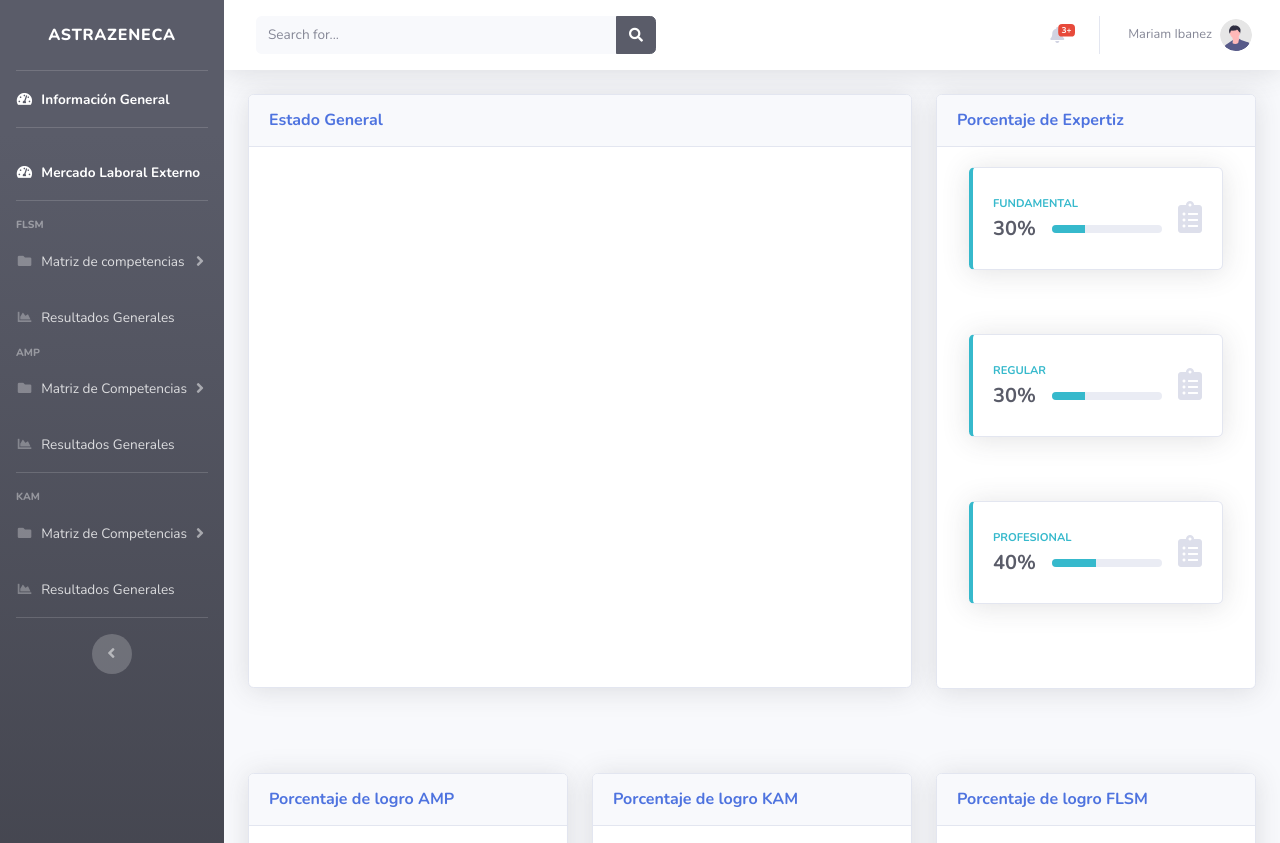
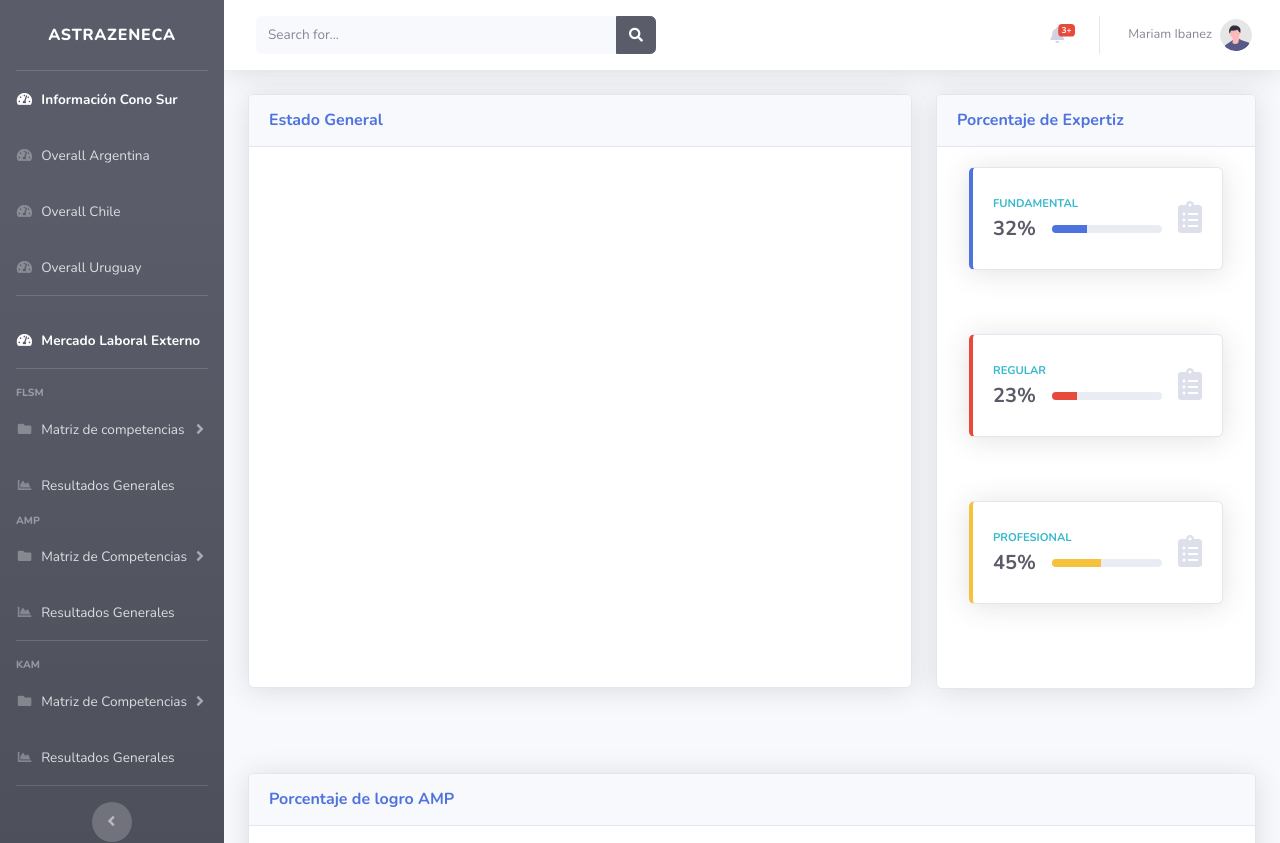
Before and after one commit to Nicolasvegam/astrazeneca, a Django app: page /app1/index2/ in a window 1280 px wide. Shown: the top 843 px of the page. Run offline with Django 3.2, Linux system fonts and the light colour scheme; parts of the project's set-up code (start-up, migrations or seed data) failed here and were passed over; some libraries are stand-ins or nearby versions.

Commit message:
VistasGenerales

```diff
--- a/app1/templates/app1/Informacion_General.html
+++ b/app1/templates/app1/Informacion_General.html
@@ -58,8 +58,8 @@
                             <h6 class="m-0 font-weight-bold text-primary"> Estado General </h6>
                           </div>
                           <div class ="card-body">
-                            <input type="text/javascript" id="data" style="display: none" value="{{ Data|escapejs }}">
-                            <div id="barchart_material" style="width: 900px; height: 500px;"></div>
+                            <input type="text/javascript" id="data_g2" style="display: none" value="{{ data_g2|escapejs }}">
+                            <div id="bar_principal" style="width: 900px; height: 500px;"></div>
                           </div>
                         </div>
                       </div>
@@ -70,7 +70,7 @@
                           </div>
                           <div class ="card-body">
                             <div class="col-xl-12 col-md-6" style="margin-bottom:4em;">
-                              <div class="card border-left-info shadow h-100 py-2">
+                              <div class="card border-left-primary shadow h-100 py-2">
                                   <div class="card-body">
                                       <div class="row no-gutters align-items-center">
                                           <div class="col mr-2">
@@ -78,11 +78,11 @@
                                               </div>
                                               <div class="row no-gutters align-items-center">
                                                   <div class="col-auto">
-                                                      <div class="h5 mb-0 mr-3 font-weight-bold text-gray-800">30%</div>
+                                                      <div class="h5 mb-0 mr-3 font-weight-bold text-gray-800">{{Fundamental}}%</div>
                                                   </div>
                                                   <div class="col">
                                                       <div class="progress progress-sm mr-2">
-                                                          <div class="progress-bar bg-info" role="progressbar" style="width: 30%" aria-valuenow="30" aria-valuemin="0" aria-valuemax="100"></div>
+                                                          <div class="progress-bar bg-primary" role="progressbar" style="width: {{Fundamental}}%" aria-valuenow="{{Fundamental}}" aria-valuemin="0" aria-valuemax="100"></div>
                                                       </div>
                                                   </div>
                                               </div>
@@ -95,7 +95,7 @@
                               </div>
                           </div>
                             <div class="col-xl-12 col-md-6" style="margin-bottom:4em;">
-                              <div class="card border-left-info shadow h-100 py-2">
+                              <div class="card border-left-danger shadow h-100 py-2">
                                   <div class="card-body">
                                       <div class="row no-gutters align-items-center">
                                           <div class="col mr-2">
@@ -103,11 +103,11 @@
                                               </div>
                                               <div class="row no-gutters align-items-center">
                                                   <div class="col-auto">
-                                                      <div class="h5 mb-0 mr-3 font-weight-bold text-gray-800">30%</div>
+                                                      <div class="h5 mb-0 mr-3 font-weight-bold text-gray-800">{{Regular}}%</div>
                                                   </div>
                                                   <div class="col">
                                                       <div class="progress progress-sm mr-2">
-                                                          <div class="progress-bar bg-info" role="progressbar" style="width: 30%" aria-valuenow="30" aria-valuemin="0" aria-valuemax="100"></div>
+                                                          <div class="progress-bar bg-danger" role="progressbar" style="width: {{Regular}}%" aria-valuenow={{Regular}} aria-valuemin="0" aria-valuemax="100"></div>
                                                       </div>
                                                   </div>
                                               </div>
@@ -120,7 +120,7 @@
                               </div>
                           </div>
                             <div class="col-xl-12 col-md-6" style="margin-bottom:4em;">
-                              <div class="card border-left-info shadow h-100 py-2">
+                              <div class="card border-left-warning shadow h-100 py-2">
                                   <div class="card-body">
                                       <div class="row no-gutters align-items-center">
                                           <div class="col mr-2">
@@ -128,11 +128,11 @@
                                               </div>
                                               <div class="row no-gutters align-items-center">
                                                   <div class="col-auto">
-                                                      <div class="h5 mb-0 mr-3 font-weight-bold text-gray-800">40%</div>
+                                                      <div class="h5 mb-0 mr-3 font-weight-bold text-gray-800">{{Profesional}}%</div>
                                                   </div>
                                                   <div class="col">
                                                       <div class="progress progress-sm mr-2">
-                                                          <div class="progress-bar bg-info" role="progressbar" style="width: 40%" aria-valuenow="40" aria-valuemin="0" aria-valuemax="100"></div>
+                                                          <div class="progress-bar bg-warning" role="progressbar" style="width: {{Profesional}}%" aria-valuenow="{{Profesional}}" aria-valuemin="0" aria-valuemax="100"></div>
                                                       </div>
                                                   </div>
                                               </div>
@@ -149,7 +149,7 @@
                       </div>
                     </div>
                     <div class="row">
-                      <div class="col-lg-4 " >
+                      <div class="col-lg-12 " >
 
                           <!-- Project Card Example -->
                           <div class="card shadow mb-4">
@@ -157,19 +157,13 @@
                                   <h6 class="m-0 font-weight-bold text-primary"> Porcentaje de logro AMP </h6>
                               </div>
                               <div class="card-body" style="padding-bottom: 80px;">
-                                {% for nombre in AMP %}
-                                    <h4 class="small font-weight-bold"> {{nombre.nombre}} <span
-                                            class="float-right">20%</span></h4>
-                                    <div class="progress mb-4">
-                                        <div class="progress-bar bg-blue" role="progressbar" style="width: 20%"
-                                            aria-valuenow="20" aria-valuemin="0" aria-valuemax="100"></div>
-                                    </div>
-                                  {% endfor %}
+                                <input type="text/javascript" id="st" style="display: none" value="{{AMP_3|escapejs }}">
+                                <div id="chart"></div> <!-- stacked_bar -->
                               </div>
                           </div>
                       </div>
                         <!-- Pie Chart -->
-                        <div class="col-lg-4 " >
+                        <div class="col-lg-12 " >
 
                             <!-- Project Card Example -->
                             <div class="card shadow mb-4">
@@ -177,19 +171,13 @@
                                     <h6 class="m-0 font-weight-bold text-primary"> Porcentaje de logro KAM </h6>
                                 </div>
                                 <div class="card-body" style="padding-bottom: 80px;">
-                                  {% for nombre in KAM %}
-                                      <h4 class="small font-weight-bold"> {{nombre.nombre}} <span
-                                              class="float-right">20%</span></h4>
-                                      <div class="progress mb-4">
-                                          <div class="progress-bar bg-blue" role="progressbar" style="width: 20%"
-                                              aria-valuenow="20" aria-valuemin="0" aria-valuemax="100"></div>
-                                      </div>
-                                    {% endfor %}
+                                  <input type="text/javascript" id="st0" style="display: none" value="{{KAM_3|escapejs }}">
+                                  <div id="chart0"></div> <!-- stacked_bar -->
                                 </div>
                             </div>
                         </div>
 
-                        <div class="col-lg-4 " >
+                        <div class="col-lg-12 " >
 
                             <!-- Project Card Example -->
                             <div class="card shadow mb-4">
@@ -197,14 +185,8 @@
                                     <h6 class="m-0 font-weight-bold text-primary"> Porcentaje de logro FLSM </h6>
                                 </div>
                                 <div class="card-body" style="padding-bottom: 80px;">
-                                  {% for nombre in FLSM %}
-                                      <h4 class="small font-weight-bold"> {{nombre.nombre}} <span
-                                              class="float-right">20%</span></h4>
-                                      <div class="progress mb-4">
-                                          <div class="progress-bar bg-blue" role="progressbar" style="width: 20%"
-                                              aria-valuenow="20" aria-valuemin="0" aria-valuemax="100"></div>
-                                      </div>
-                                    {% endfor %}
+                                  <input type="text/javascript" id="st1" style="display: none" value="{{FLSM_3|escapejs }}">
+                                  <div id="chart1"></div> <!-- stacked_bar -->
                                 </div>
                             </div>
                         </div>
@@ -251,9 +233,12 @@
 
     <!-- Page level plugins -->
     <script src="{% static "app1/vendor/chart.js/Chart.min.js" %}"></script>
-    <script src="{% static "app1/js/demo/progress_bar.js" %}"></script>
     <script src="{% static "app1/js/demo/principal_bar.js" %}"></script>
+    <script src="{% static "app1/js/demo/stacked_bar.js" %}"></script>
+    <script src="{% static "app1/js/demo/stacked_bar0.js" %}"></script>
+    <script src="{% static "app1/js/demo/stacked_bar1.js" %}"></script>
 
+    <script src="https://d3js.org/d3.v5.js"></script>
     <!-- Page level custom scripts -->
 
 
--- a/app1/templates/app1/Navbar.html
+++ b/app1/templates/app1/Navbar.html
@@ -21,9 +21,23 @@
             <li class="nav-item active">
                 <a class="nav-link" href="{% url 'index2' %}">
                     <i class="fas fa-fw fa-tachometer-alt"></i>
-                    <span>Información General</span></a>
+                    <span>Información Cono Sur</span></a>
             </li>
-
+            <li class="nav-item">
+                <a class="nav-link" href="{% url 'argentina' %}">
+                    <i class="fas fa-fw fa-tachometer-alt"></i>
+                    <span>Overall Argentina</span></a>
+            </li>
+            <li class="nav-item">
+                <a class="nav-link" href="{% url 'chile' %}">
+                    <i class="fas fa-fw fa-tachometer-alt"></i>
+                    <span>Overall Chile</span></a>
+            </li>
+            <li class="nav-item">
+                <a class="nav-link" href="{% url 'uruguay' %}">
+                    <i class="fas fa-fw fa-tachometer-alt"></i>
+                    <span>Overall Uruguay</span></a>
+            </li>
             <!-- Divider -->
             <hr class="sidebar-divider">
             <!-- Nav Item - Dashboard -->
--- a/app1/urls.py
+++ b/app1/urls.py
@@ -6,6 +6,9 @@
     # ex: /polls/
     path('', views.index, name='index'),
     path('index2/', views.index2, name='index2'),
+    path('chile/', views.index2, name='chile'),
+    path('uruguay/', views.index2, name='uruguay'),
+    path('argentina/', views.index2, name='argentina'),
     path('Navbar/', views.Navbar, name='Navbar'),
     path('Matriz_Competencia_Principal/<cargo>/<capacidad>/', views.Matriz_Competencia_Principal, name='Matriz_Competencia_Principal'),
     path('Matriz_Competencia_Principal_Individual/<cargo>/<capacidad>/', views.Matriz_Competencia_Principal_Individual, name='Matriz_Competencia_Principal_Individual'),
--- a/app1/views.py
+++ b/app1/views.py
@@ -2,7 +2,7 @@
 from django.http import HttpResponse
 from .models import Job, Collection
 from static.app1.csv.data import Data
-from .fake_data import output
+from .fake_data import output, amp_ideal, kam_ideal, flsm_ideal
 from .mercado_externo import data_mercado
 import json
 #------------ PROCESO DE OUTPUT ----------------------------------------
@@ -47,9 +47,28 @@
     return render(request, 'app1/index.html', context)
 
 def index2(request):
-    #print(output)
-    #A partir de Data se deberia calcular el [] con Competencia principal/Score por cargo que se muestra en la vista
-    context = {'capacidades':Capacidades,'Data': Data, 'Otro': output, 'FLSM': Capacidades['FLSM'], 'KAM': Capacidades['KAM'], 'AMP': Capacidades['AMP']}
+
+    from .levels import graph_3, graph_2, graph
+
+    amp_graph_3 = graph_3(amp_ideal, 60)
+    kam_graph_3 = graph_3(kam_ideal, 120)
+    flsm_graph_3 = graph_3(flsm_ideal, 30)
+    amp_graph_3 = json.dumps(amp_graph_3,ensure_ascii=False)
+    kam_graph_3 = json.dumps(kam_graph_3,ensure_ascii=False)
+    flsm_graph_3 = json.dumps(flsm_graph_3,ensure_ascii=False)
+
+    data_g2 = graph_2(120,60,30)
+    resultado = graph(data_g2)
+
+
+
+    Fundamental = resultado[0]
+    Regular = resultado[1]
+    Profesional = resultado[2]
+
+    data_g2 = json.dumps(data_g2,ensure_ascii=False)
+    print(data_g2)
+    context = {'AMP_3': amp_graph_3, 'KAM_3': kam_graph_3, 'FLSM_3': flsm_graph_3, 'data_g2': data_g2, 'test': 12, 'Fundamental': Fundamental, 'Regular': Regular, 'Profesional': Profesional}
     return render(request, 'app1/Informacion_General.html',context)
 
 def MercadoExterno(request):
--- a/static/app1/js/demo/principal_bar.js
+++ b/static/app1/js/demo/principal_bar.js
@@ -1,24 +1,32 @@
 google.charts.load('current', {'packages':['bar']});
 google.charts.setOnLoadCallback(drawChart);
 
-function drawChart() {
-  var data = google.visualization.arrayToDataTable([
-    ['Cargo', 'Fundamental', 'Regular', 'Profesional'],
-    ['AMP', 15, 60, 20],
-    ['KAM', 11, 46, 25],
-    ['FLSM', 66, 11, 30]
-  ]);
+async function getData3(){
+  var appData = await document.getElementById("data_g2").value;
+  let str = JSON.parse('"' + appData + '"');   // decoded string here
+  let obj = JSON.parse(str);
+  var datos = obj
+  console.log(datos)
+  return datos
+}
+
+async function drawChart() {
+
+  var datos_finales = await  getData3()
+  var lista_final = [['Cargo', 'Fundamental', 'Regular', 'Profesional']]
+  datos_finales.forEach(capacidad_principal =>{lista_final.push(capacidad_principal)});
+  var data = google.visualization.arrayToDataTable(lista_final);
 
   var options = {
     chart: {
       title: 'Nivel General',
-      subtitle: ' Personal Cono Sur',
+      subtitle: ' Personal',
     },
     bars: 'horizontal' // Required for Material Bar Charts.
   };
 
 
-  var chart = new google.charts.Bar(document.getElementById('barchart_material'));
+  var chart = new google.charts.Bar(document.getElementById('bar_principal'));
 
   chart.draw(data, google.charts.Bar.convertOptions(options));
 }
--- a/static/app1/js/demo/progress_bar.js
+++ /dev/null
@@ -1,34 +0,0 @@
-// progressbar.js@1.0.0 version is used
-// Docs: http://progressbarjs.readthedocs.org/en/1.0.0/
-
-var bar = new ProgressBar.SemiCircle(container, {
-  strokeWidth: 6,
-  color: '#FFEA82',
-  trailColor: '#eee',
-  trailWidth: 1,
-  easing: 'easeInOut',
-  duration: 1400,
-  svgStyle: null,
-  text: {
-    value: '',
-    alignToBottom: false
-  },
-  from: {color: '#FFEA82'},
-  to: {color: '#ED6A5A'},
-  // Set default step function for all animate calls
-  step: (state, bar) => {
-    bar.path.setAttribute('stroke', state.color);
-    var value = Math.round(bar.value() * 100);
-    if (value === 0) {
-      bar.setText('');
-    } else {
-      bar.setText(value);
-    }
-
-    bar.text.style.color = state.color;
-  }
-});
-bar.text.style.fontFamily = '"Raleway", Helvetica, sans-serif';
-bar.text.style.fontSize = '2rem';
-
-bar.animate(1.0);  // Number from 0.0 to 1.0
--- /dev/null
+++ b/static/app1/js/demo/stacked_bar.js
@@ -0,0 +1,31 @@
+async function getData(){
+  var appData = await document.getElementById("st").value;
+  let str = JSON.parse('"' + appData + '"');   // decoded string here
+  let obj = JSON.parse(str);
+  var datos = obj
+  console.log(datos)
+
+  return datos
+}
+async function drawVisualization() {
+  // Create and populate the data table.
+
+  var datos_finales = await  getData()
+  var lista_final = [['Competencia', 'Fundamental', 'Regular', 'Experto']]
+
+
+  datos_finales.forEach(capacidad_principal =>{lista_final.push(capacidad_principal)});
+
+  var data = google.visualization.arrayToDataTable(lista_final);
+  // Create and draw the visualization.
+  new google.visualization.BarChart(document.getElementById('chart')).
+      draw(data,
+           {title:"Logro de Compentencias Principales",
+            width:'100%', height:400,
+            vAxis: {title: "Competencias"}, isStacked: 'percent',
+            hAxis: {title: "% de logro"}}
+      );
+}
+
+google.load("visualization", "1", {packages:["corechart"]});
+google.setOnLoadCallback(drawVisualization);
--- /dev/null
+++ b/static/app1/js/demo/stacked_bar0.js
@@ -0,0 +1,31 @@
+async function getData0(){
+  var appData = await document.getElementById("st0").value;
+  let str = JSON.parse('"' + appData + '"');   // decoded string here
+  let obj = JSON.parse(str);
+  var datos = obj
+  console.log(datos)
+
+  return datos
+}
+async function drawVisualization() {
+  // Create and populate the data table.
+
+  var datos_finales = await  getData0()
+  var lista_final = [['Competencia', 'Fundamental', 'Regular', 'Experto']]
+
+
+  datos_finales.forEach(capacidad_principal =>{lista_final.push(capacidad_principal)});
+
+  var data = google.visualization.arrayToDataTable(lista_final);
+  // Create and draw the visualization.
+  new google.visualization.BarChart(document.getElementById('chart0')).
+      draw(data,
+           {title:"Logro de Compentencias Principales",
+            width:'100%', height:400,
+            vAxis: {title: "Competencias"}, isStacked: 'percent',
+            hAxis: {title: "% de logro"}}
+      );
+}
+
+google.load("visualization", "1", {packages:["corechart"]});
+google.setOnLoadCallback(drawVisualization);
--- /dev/null
+++ b/static/app1/js/demo/stacked_bar1.js
@@ -0,0 +1,31 @@
+async function getData1(){
+  var appData = await document.getElementById("st1").value;
+  let str = JSON.parse('"' + appData + '"');   // decoded string here
+  let obj = JSON.parse(str);
+  var datos = obj
+  console.log(datos)
+
+  return datos
+}
+async function drawVisualization() {
+  // Create and populate the data table.
+
+  var datos_finales = await  getData1()
+  var lista_final = [['Competencia', 'Fundamental', 'Regular', 'Experto']]
+
+
+  datos_finales.forEach(capacidad_principal =>{lista_final.push(capacidad_principal)});
+
+  var data = google.visualization.arrayToDataTable(lista_final);
+  // Create and draw the visualization.
+  new google.visualization.BarChart(document.getElementById('chart1')).
+      draw(data,
+           {title:"Logro de Compentencias Principales",
+            width:'100%', height:400,
+            vAxis: {title: "Competencias"}, isStacked: 'percent',
+            hAxis: {title: "% de logro"}}
+      );
+}
+
+google.load("visualization", "1", {packages:["corechart"]});
+google.setOnLoadCallback(drawVisualization);
```
Also changed, not shown: app1/fake_data.py (+17 -10 lines), app1/levels.py (added, +55 -0 lines), README.md.
